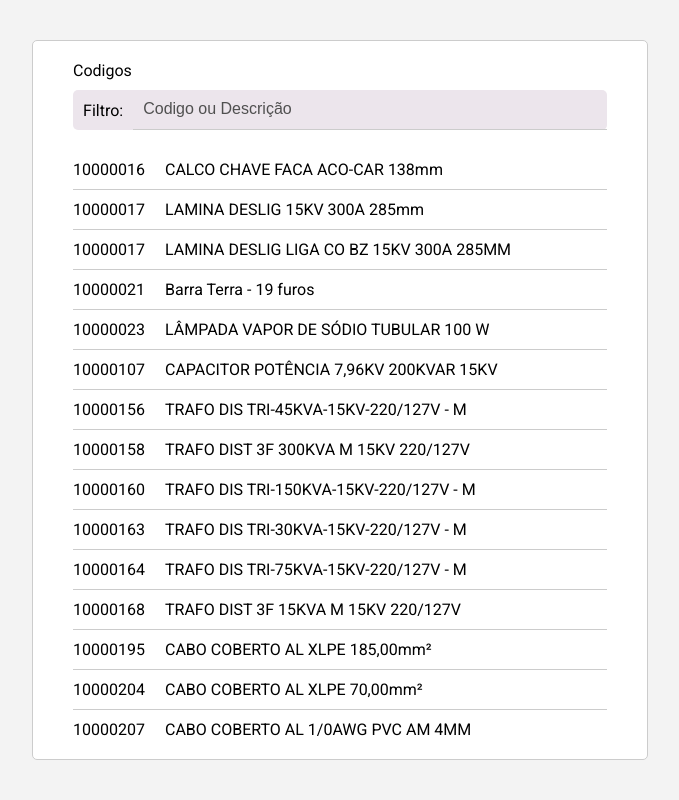
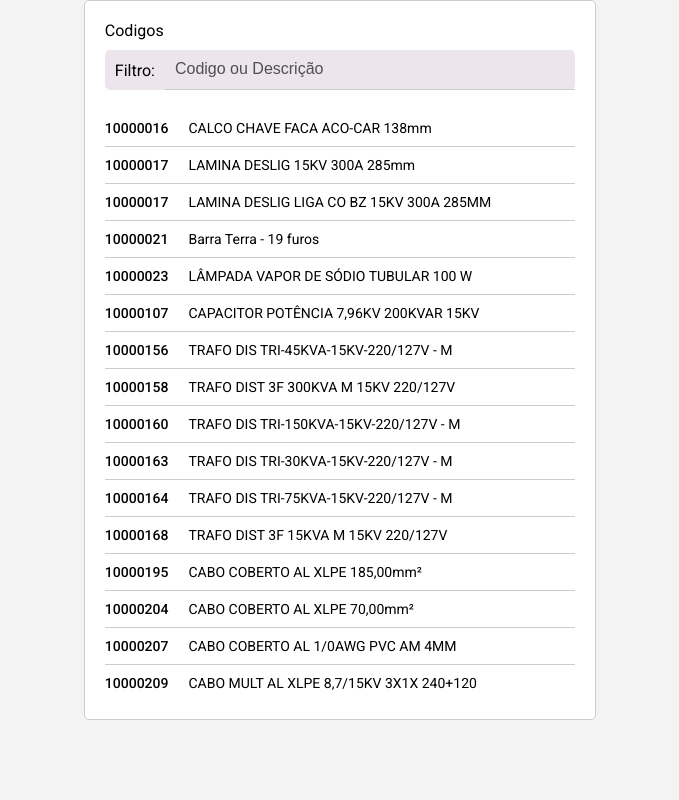
Before and after one commit to eliasamaral/EDPbalance, a plain HTML site: page index.html in a window 1280 px wide. Shown: the whole page, without its empty margins (300-979 px from the left). Drawn offline with Linux system fonts and the light colour scheme.

Commit message:
font styles

```diff
--- a/styles.css
+++ b/styles.css
@@ -18,10 +18,9 @@ body {
 .card-container {
   display: flex;
   flex-direction: column;
-  margin-top: 40px;
   height: fit-content;
   max-height: 90vh;
-  padding: 20px 40px;
+  padding: 20px 20px;
 
   border: 1px solid #ccc;
   background-color: #fff;
@@ -96,8 +95,12 @@ body {
 .card ul li {
   border-bottom: 1px solid #ccc;
   padding: 10px 0px;
+  font-size: 14px;
 }
 
+.card ul li span:first-child {
+  font-weight: 500;
+}
 .card ul li span:first-child {
   margin-right: 20px;
 }
```
